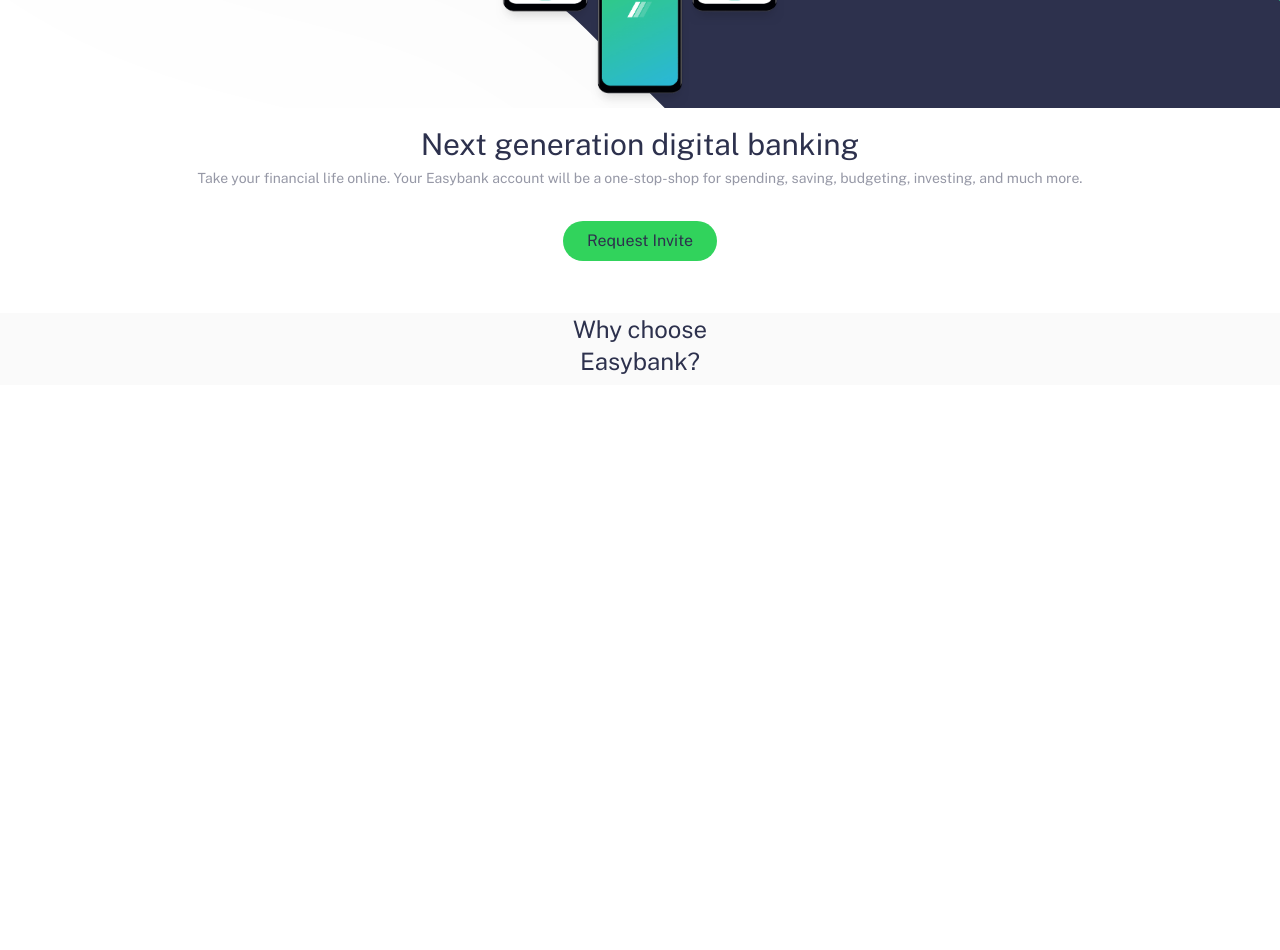
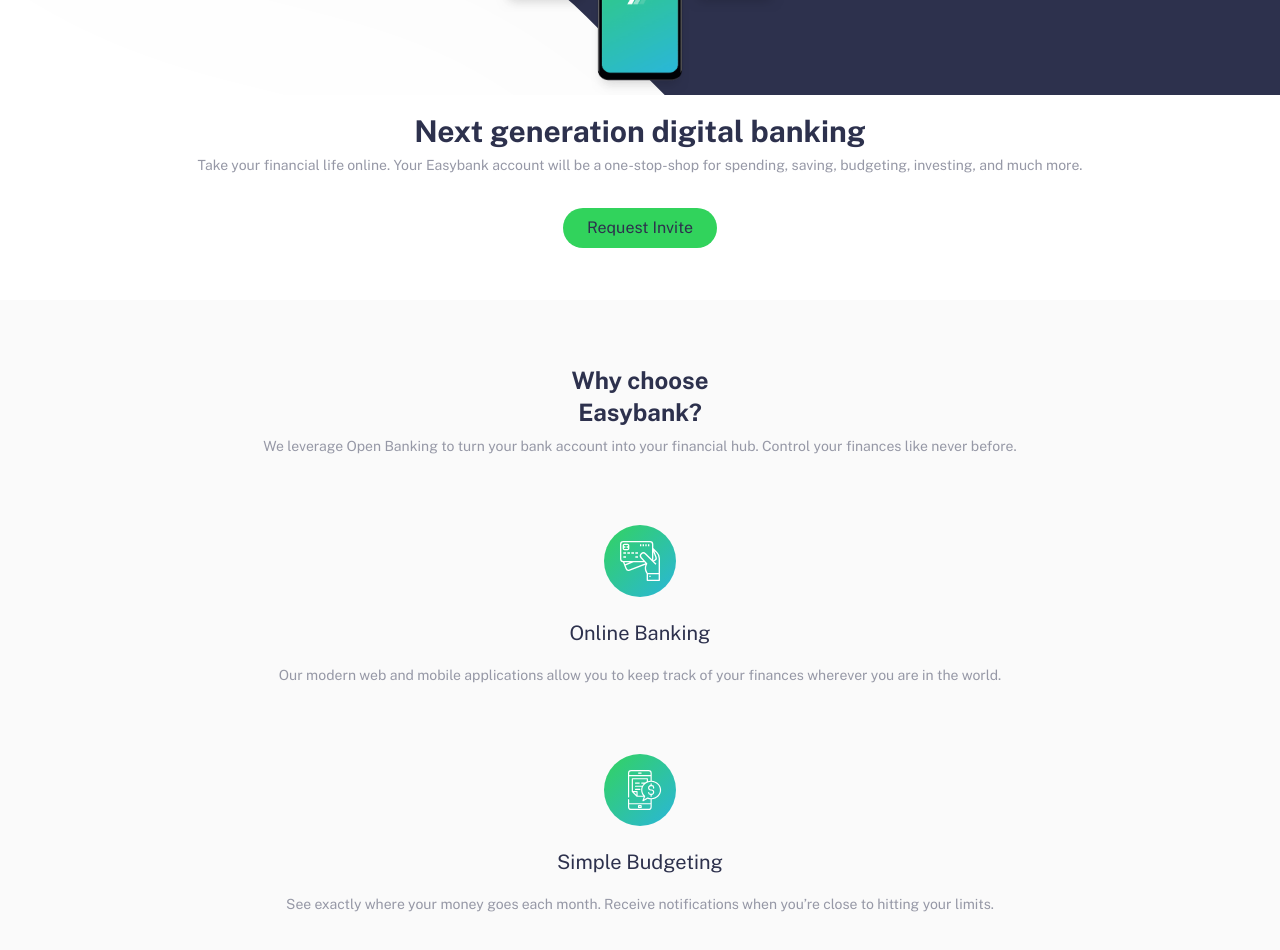
Before and after one commit to guidefari/easybank-tailwind-template, a website built with Parcel: page src/index.html in a window 1280 px wide. Shown: the part 300-1250 px from the top of the page. Before the commit the page ends 800 px from the top, so only its background shows below. Built offline with nearby package versions, Linux system fonts and the light colour scheme.

Commit message:
USP section taking shape

```diff
--- a/src/assets/css/styles.css
+++ b/src/assets/css/styles.css
@@ -5,18 +5,35 @@
     @apply mb-2;
     @apply px-3;
     @apply text-primary-Dark-Blue;
+    @apply font-bold;
     line-height: 2rem;
     }
 h2 {
     @apply text-2xl;
     @apply mb-2;
     @apply px-3;
+    @apply font-bold;
+    @apply text-primary-Dark-Blue;
+    line-height: 2rem;
+    }
+h3 {
+    @apply text-xl;
+    @apply mb-1;
+    @apply px-3;
+    @apply font-normal;
     @apply text-primary-Dark-Blue;
     line-height: 2rem;
     }
 
+p{
+    @apply font-medium;
+    @apply text-sm;
+    @apply text-neutral-Grayish-Blue;
+}
+
 section{
     @apply flex;
+    @apply flex-col;
     @apply items-center;
     @apply justify-center;
 }
--- a/src/index.html
+++ b/src/index.html
@@ -19,7 +19,7 @@
     <header id="top" class="fixed flex flex-col w-full sm:relative pin-t pin-r pin-l">
       <nav id="site-menu" class="flex flex-col items-center justify-between w-full px-4 py-1 bg-white shadow sm:flex-row sm:px-6 sm:shadow-none">
         <div class="flex flex-row flex-no-wrap items-center self-start justify-between w-full sm:w-auto sm:self-center sm:flex-none">
-          <a href="#" class="py-1 no-underline"><h1 class="text-lg font-bold tracking-widest text-primary-Dark-Blue">LOGO</h1></a>
+          <a href="#" class="py-1 no-underline"><div class="text-lg font-bold tracking-widest text-primary-Dark-Blue">LOGO</div></a>
           <button id="menuBtn" class="block hamburger sm:hidden focus:outline-none" type="button" onclick="navToggle();">
             <span class="hamburger__top-bun"></span><span class="hamburger__bottom-bun"></span>
           </button>
@@ -42,15 +42,29 @@
         </section>
         <section id="hero-text" class="flex flex-col p-5 text-center ">
           <h1 class="">  Next generation digital banking</h1>
-          <p class="text-sm text-neutral-Grayish-Blue">Take your financial life online. Your Easybank account will be a one-stop-shop
+          <p class="">Take your financial life online. Your Easybank account will be a one-stop-shop
             for spending, saving, budgeting, investing, and much more.</p>
           <button class="inline-block px-6 py-2 mx-auto my-8 rounded-full bg-primary-Lime-Green">Request Invite</button>
         </section>
     </div>
 
-    <div id="usp">
-      <section class="heading bg-neutral-Very-Light-Gray">
+    <div id="usp" class="px-6 py-16 bg-neutral-Very-Light-Gray">
+      <section id="usp-heading">
         <h2 class="text-center">Why choose<br/> Easybank?</h2>
+        <p class="text-center">We leverage Open Banking to turn your bank account into your financial hub. Control
+          your finances like never before.</p>
+      </section>
+      <section class="mt-12" id="usp-online-banking">
+        <img src="../design/images/icon-online.svg" alt="" class="my-5 usp-icon">
+        <h3 class="mb-4">Online Banking</h3>
+        <p class="text-center">Our modern web and mobile applications allow you to keep track of your finances
+          wherever you are in the world.</p>
+      </section>
+      <section class="mt-12" id="usp-simple-budgeting">
+        <img src="../design/images/icon-budgeting.svg" alt="" class="my-5 usp-icon">
+        <h3 class="mb-4">Simple Budgeting</h3>
+        <p class="text-center">See exactly where your money goes each month. Receive notifications when you’re
+          close to hitting your limits.</p>
       </section>
     </div>
 
```
Lines whose indentation alone changed are shown as unchanged.
